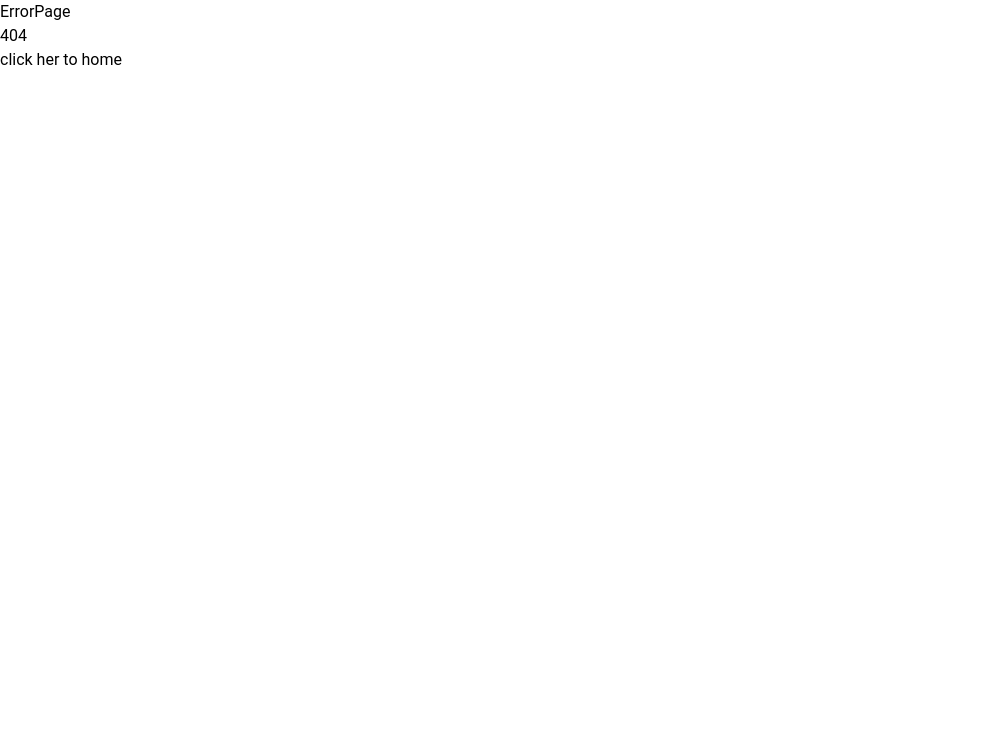
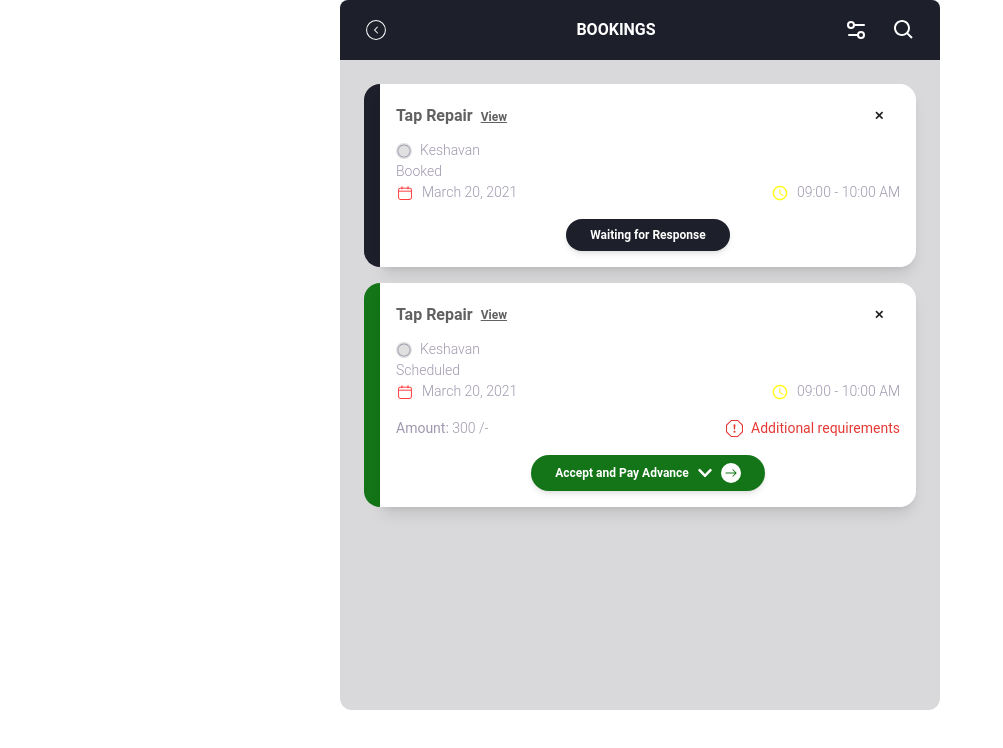
Before and after one commit to RJRYT/SC-MERN, a React (Vite) app in the folder client/: page /booking in a window 1280 px wide. Before the commit this address had no page. Shown: the top 748 px of the page, without its empty margins (0-1003 px from the left). Built offline with nearby package versions, Linux system fonts and the light colour scheme; the HTML template or start-up script is replaced by a standard one.

Commit message:
completed

```diff
--- /dev/null
+++ b/client/src/components/cards/BookedCard.jsx
@@ -0,0 +1,66 @@
+import React from "react";
+import { Badge, Button, Card, Typography } from "@material-tailwind/react";
+import { IoIosRadioButtonOff, IoMdTime } from "react-icons/io";
+import { CiCalendar } from "react-icons/ci";
+
+const statusColors = {
+  Booked: "",
+};
+
+export const BookedCard = ({ booking }) => {
+  return (
+    <div className="flex">
+      <div className="w-4 bg-[#1D1F2A] rounded-l-2xl"></div>
+
+      <Card className="flex-1 p-4 shadow-lg rounded-l-none rounded-r-2xl ">
+        <div className="flex justify-between items-center mb-2 ">
+          <Typography variant="h6">
+            {booking.title}
+            <span className="text-black-500 underline cursor-pointer text-xs ml-2">
+              View
+            </span>
+          </Typography>
+          <Button variant="text" color="gray-300" size="sm">
+            ✕
+          </Button>
+        </div>
+
+        <Typography
+          variant="small"
+          className="text-[#A098AE] flex items-center gap-2"
+        >
+          <div className="w-4 h-4 flex items-center justify-center rounded-full bg-gray-300">
+            <IoIosRadioButtonOff size={26} color="text-[#A098AE] " />
+          </div>
+          {booking.customer}
+        </Typography>
+        <Typography
+          variant="small"
+          className="flex items-center gap-2 text-[#A098AE]"
+        >
+          {booking.status}
+        </Typography>
+
+        <div className="flex justify-between items-center text-[#A098AE]">
+          <Typography variant="small" className="flex items-center gap-2">
+            <CiCalendar size={18} color="red" />
+            {booking.date}
+          </Typography>
+          <Typography variant="small" className="flex items-center gap-2">
+            <IoMdTime size={18} color="yellow" />
+            {booking.time}
+          </Typography>
+        </div>
+
+        <div className="flex justify-center mt-4">
+          <Button
+            className="bg-[#1D1F2A]  text-white  flex items-center gap-2 normal-case rounded-full px-6 py-2"
+            size="sm"
+          >
+            {booking.actionLabel}
+          </Button>
+        </div>
+      </Card>
+    </div>
+  );
+};
--- /dev/null
+++ b/client/src/components/cards/ScheduledCard.jsx
@@ -0,0 +1,90 @@
+import React from "react";
+import { Badge, Button, Card, Typography } from "@material-tailwind/react";
+import { IoIosRadioButtonOff } from "react-icons/io";
+import { IoIosArrowRoundForward, IoMdTime } from "react-icons/io";
+import { FaChevronDown } from "react-icons/fa";
+import { CiCalendar } from "react-icons/ci";
+import { BsExclamationOctagon } from "react-icons/bs";
+const statusColors = {
+  Scheduled: "",
+};
+
+export const ScheduledCard = ({ booking }) => {
+  return (
+    <div className="flex">
+      <div className="w-4 bg-[#137517] rounded-l-2xl"></div>
+      <Card className="flex-1 p-4 shadow-lg rounded-l-none rounded-r-2xl">
+        <div className="flex justify-between items-center mb-2 ">
+          <Typography
+            variant="h6"
+            color="#303972"
+            className="flex items-center"
+          >
+            {booking.title}
+            <span className="text-black-500 underline cursor-pointer text-xs ml-2">
+              View
+            </span>
+          </Typography>
+          <Button variant="text" color="gray-300" size="sm">
+            ✕
+          </Button>
+        </div>
+
+        <Typography
+          variant="small"
+          className="text-[#A098AE] flex items-center gap-2"
+        >
+          <div className="w-4 h-4 flex items-center justify-center rounded-full bg-gray-300">
+            <IoIosRadioButtonOff size={26} color="text-[#A098AE] " />
+          </div>
+          {booking.customer}
+        </Typography>
+        <Typography
+          variant="small"
+          className="flex items-center gap-2 text-[#A098AE]"
+        >
+          {booking.status}
+        </Typography>
+        <div className="flex justify-between items-center text-[#A098AE]">
+          <Typography variant="small" className="flex items-center gap-2">
+            <CiCalendar size={18} color="red" />
+            {booking.date}
+          </Typography>
+          <Typography variant="small" className="flex items-center gap-2">
+            <IoMdTime size={18} color="yellow" />
+            {booking.time}
+          </Typography>
+        </div>
+
+        <div className="flex justify-between items-center mt-4 text-[#A098AE]">
+          <Typography variant="small">
+            <strong>Amount:</strong> {booking.amount}
+          </Typography>
+          <Typography
+            variant="small"
+            className="flex items-center gap-2 text-red-600"
+          >
+            <BsExclamationOctagon size={17} />
+            <strong>Additional requirements</strong>
+          </Typography>
+        </div>
+
+        <div className="flex justify-center mt-4">
+          <Button
+            className="bg-[#137517] hover:bg-[#0f5b12] text-white  flex items-center gap-2 normal-case rounded-full px-6 py-2"
+            size="sm"
+          >
+            {booking.actionLabel}
+            <FaChevronDown size={16} className="text-white" />
+
+            <IoIosArrowRoundForward
+              className="bg-white rounded-full"
+              color="#137517"
+              size={20}
+            />
+          </Button>
+        </div>
+      </Card>
+    </div>
+  );
+};
--- /dev/null
+++ b/client/src/pages/root/Booking.jsx
@@ -0,0 +1,69 @@
+import React from "react";
+import { IconButton, Typography, Card } from "@material-tailwind/react";
+import { BookedCard } from "../../components/cards/BookedCard";
+import { ScheduledCard } from "../../components/cards/ScheduledCard";
+import { CiCircleChevLeft } from "react-icons/ci";
+import { BiSearch } from "react-icons/bi";
+import { LuSettings2 } from "react-icons/lu";
+
+const bookings = [
+  {
+    id: 1,
+    title: "Tap Repair",
+    customer: "Keshavan",
+    status: "Booked",
+    date: "March 20, 2021",
+    time: "09:00 - 10:00 AM",
+    amount: null,
+    actionLabel: "Waiting for Response",
+    actionType: "info",
+  },
+  {
+    id: 2,
+    title: "Tap Repair",
+    customer: "Keshavan",
+    status: "Scheduled",
+    date: "March 20, 2021",
+    time: "09:00 - 10:00 AM",
+    amount: "300 /-",
+    actionLabel: "Accept and Pay Advance",
+    actionType: "success",
+  },
+];
+
+export const Booking = () => {
+  return (
+    <div className="min-h-screen flex flex-col bg-white items-center">
+      {/* Navbar */}
+      <div className="w-full max-w-[600px] bg-[#1D1F2A] h-[60px] px-4 flex items-center rounded-t-lg justify-between">
+        <IconButton variant="text">
+          <CiCircleChevLeft size={24} color="white" />
+        </IconButton>
+        <Typography variant="h6" className="text-white font-semibold">
+          BOOKINGS
+        </Typography>
+        <div className="flex items-center space-x-2">
+          <IconButton variant="text">
+            <LuSettings2 size={24} color="white" />
+          </IconButton>
+          <IconButton variant="text">
+            <BiSearch size={24} color="white" />
+          </IconButton>
+        </div>
+      </div>
+
+      <Card className="w-full shadow-none bg-[#D9D9DB] h-[650px] rounded-t-none max-w-[600px] p-0 mt-0">
+        {" "}
+        <div className="p-6 space-y-4">
+          {bookings.map((booking) =>
+            booking.status === "Booked" ? (
+              <BookedCard key={booking.id} booking={booking} />
+            ) : (
+              <ScheduledCard key={booking.id} booking={booking} />
+            )
+          )}
+        </div>
+      </Card>
+    </div>
+  );
+};
--- a/client/src/routes/Router.jsx
+++ b/client/src/routes/Router.jsx
@@ -9,6 +9,7 @@ import { FillProfile } from "../pages/root/FillProfile";
 import { CongratulationsPage } from "../pages/root/CongratulationPage";
 
 import { SearchBarPage } from "../pages/root/SearchBarPage";
+import { Booking } from "../pages/root/Booking";
 
 export const router = createBrowserRouter([
   {
@@ -47,4 +48,8 @@ export const router = createBrowserRouter([
     path: "searchbarpage",
     element: <SearchBarPage />,
   },
+  {
+    path: "booking",
+    element: <Booking />,
+  },
 ]);
```
